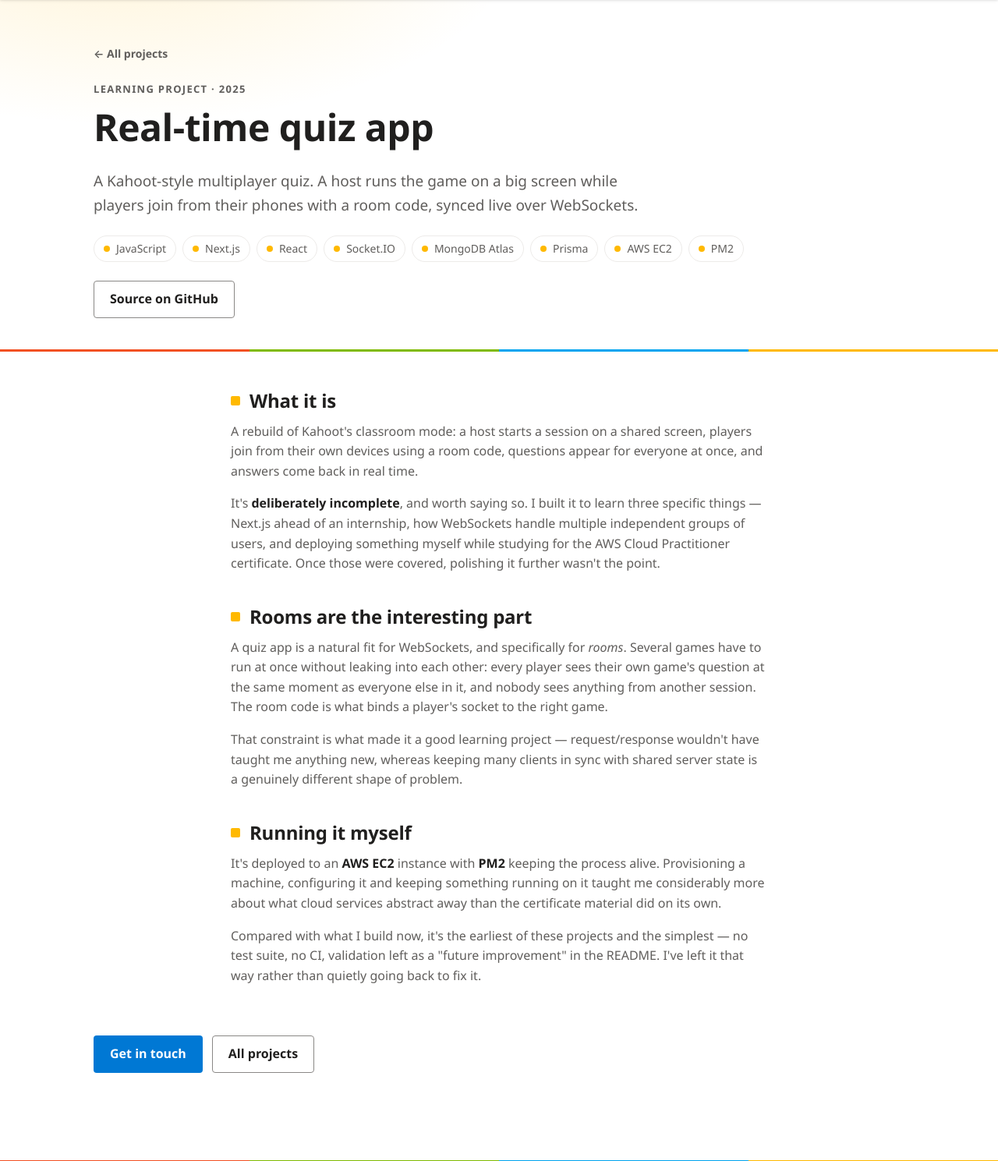
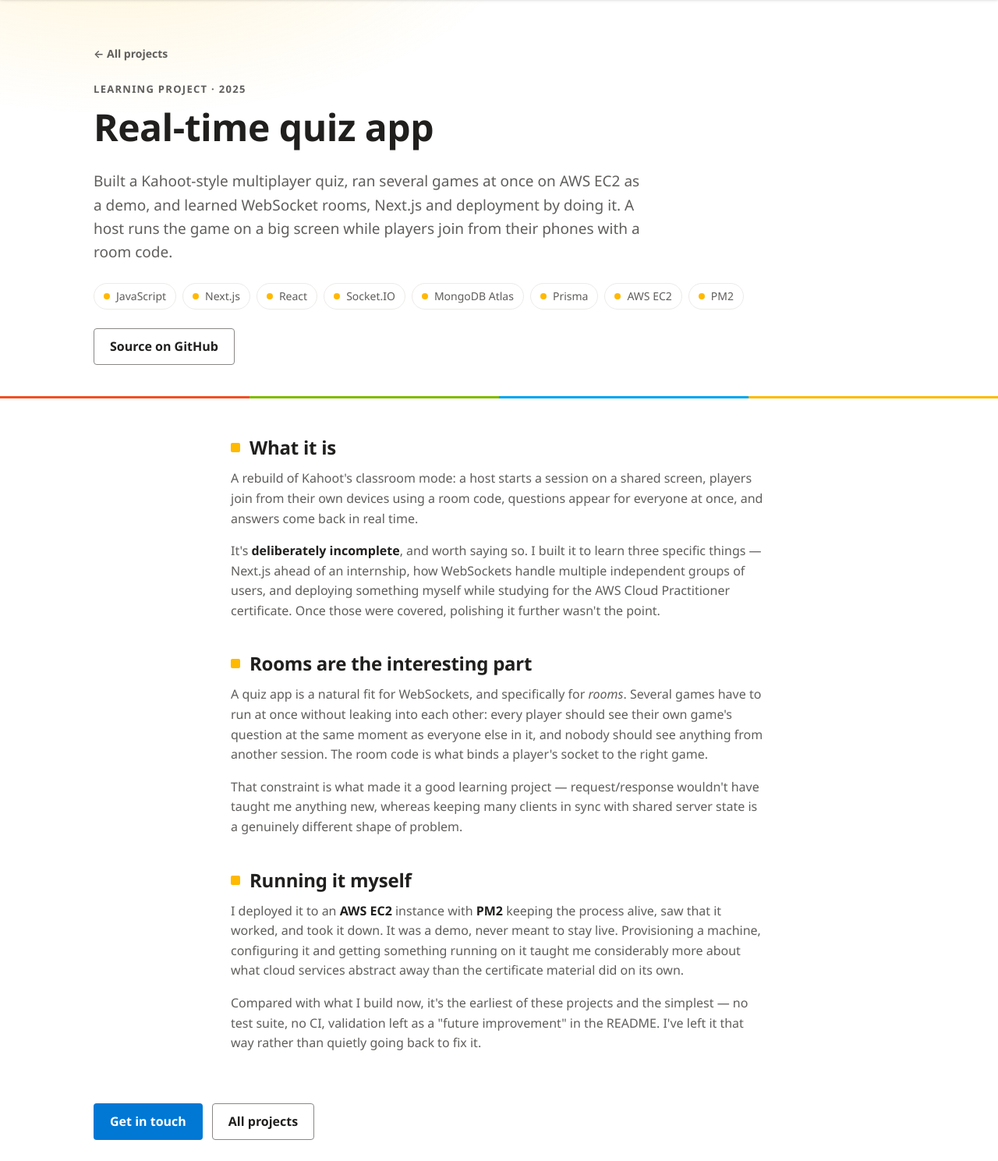
Before and after one commit to Ollie1994/portfolio, an ASP.NET Core app: page /projects/quiz in a window 1280 px wide. Shown: the part 67-1556 px from the top of the page at 78% size. Run offline with ASP.NET Core 8, Linux system fonts and the light colour scheme; data that the repository does not hold is empty; style sheets or scripts are compiled from the project's sources; some libraries are stand-ins or nearby versions.

Commit message:
Rewrite project summaries as what was achieved, how measured, and how (#46)
Each card and page intro now says what was accomplished, by what measure, and
by doing what. The measures are only things that are true: no invented figures,
and design claims worded as design.

Checked against the linked repositories. Väm's refresh runs two queries, so the
page no longer says one. The quiz does not guarantee that games stay separate,
so that is described as the goal. The quiz was a demo on EC2, taken down once it
worked, and the page now says so.

Closes #33

Co-Authored-By: Claude Opus 5.5 <noreply@anthropic.com>

```diff
--- a/src/Portfolio.Client/Pages/Projects/PortfolioProject.razor
+++ b/src/Portfolio.Client/Pages/Projects/PortfolioProject.razor
@@ -3,7 +3,7 @@
 <ProjectPage Title="This portfolio site"
              Kicker="Live · 2026"
              AccentClass="accent-blue"
-             Summary="A serverless portfolio on the Microsoft stack — Blazor WebAssembly in the browser, Azure Functions behind it, deployed automatically and running at zero cost."
+             Summary="Built and run a public site and API at $0 hosting, on limits that degrade rather than bill, by going serverless on Azure's free tiers: Blazor WebAssembly in the browser, an Azure Functions API that treats every request as hostile, and quality rules enforced by the build."
              Tech="@(new[] { "C#", ".NET 8", "Blazor WebAssembly", "Azure Functions", "Azure Static Web Apps", "GitHub Actions", "xUnit", "Application Insights" })"
              Links="@(new[] { new ProjectPage.ProjectLink("Source on GitHub", "https://github.com/Ollie1994/portfolio") })">
 
--- a/src/Portfolio.Client/Pages/Projects/QuizProject.razor
+++ b/src/Portfolio.Client/Pages/Projects/QuizProject.razor
@@ -3,7 +3,7 @@
 <ProjectPage Title="Real-time quiz app"
              Kicker="Learning project · 2025"
              AccentClass="accent-yellow"
-             Summary="A Kahoot-style multiplayer quiz. A host runs the game on a big screen while players join from their phones with a room code, synced live over WebSockets."
+             Summary="Built a Kahoot-style multiplayer quiz, ran several games at once on AWS EC2 as a demo, and learned WebSocket rooms, Next.js and deployment by doing it. A host runs the game on a big screen while players join from their phones with a room code."
              Tech="@(new[] { "JavaScript", "Next.js", "React", "Socket.IO", "MongoDB Atlas", "Prisma", "AWS EC2", "PM2" })"
              Links="@(new[] { new ProjectPage.ProjectLink("Source on GitHub", "https://github.com/Ollie1994/kahoot_clone_v5") })">
 
@@ -28,9 +28,9 @@
     <p>
         A quiz app is a natural fit for WebSockets, and specifically for <em>rooms</em>.
         Several games have to run at once without leaking into each other: every player
-        sees their own game's question at the same moment as everyone else in it, and
-        nobody sees anything from another session. The room code is what binds a player's
-        socket to the right game.
+        should see their own game's question at the same moment as everyone else in it, and
+        nobody should see anything from another session. The room code is what binds a
+        player's socket to the right game.
     </p>
 
     <p>
@@ -42,8 +42,9 @@
     <h2>Running it myself</h2>
 
     <p>
-        It's deployed to an <strong>AWS EC2</strong> instance with <strong>PM2</strong>
-        keeping the process alive. Provisioning a machine, configuring it and keeping
+        I deployed it to an <strong>AWS EC2</strong> instance with <strong>PM2</strong>
+        keeping the process alive, saw that it worked, and took it down. It was a demo,
+        never meant to stay live. Provisioning a machine, configuring it and getting
         something running on it taught me considerably more about what cloud services
         abstract away than the certificate material did on its own.
     </p>
--- a/src/Portfolio.Client/Pages/Projects/SeedingProject.razor
+++ b/src/Portfolio.Client/Pages/Projects/SeedingProject.razor
@@ -3,7 +3,7 @@
 <ProjectPage Title="Database seeding system"
              Kicker="Professional work · 2025–26"
              AccentClass="accent-green"
-             Summary="A modular seeding system for an education platform, giving every developer reproducible test data across environments and feeding the automated integration tests."
+             Summary="Gave developers on an education platform reproducible test data across environments, used in their daily work and the automated integration tests, by building a modular, schema-validated seeding system with configurable volumes and relationships."
              Tech="@(new[] { "JavaScript", "Express.js", "MongoDB", "Mongoose", "Faker", "AJV", "Lodash" })">
 
     <h2>What it is</h2>
--- a/src/Portfolio.Client/Pages/Projects/VamProject.razor
+++ b/src/Portfolio.Client/Pages/Projects/VamProject.razor
@@ -3,7 +3,7 @@
 <ProjectPage Title="Väm"
              Kicker="Soft launch · 2026"
              AccentClass="accent-red"
-             Summary="A phone-first map of where Gothenburg's food trucks are today: who is out, where, and until when. Every location is entered by hand, because a wrong pin costs more than a missing one."
+             Summary="Built a phone-first map of where Gothenburg's food trucks are today, where every location has to be confirmed by hand, by replacing a planned automatic design with manual entry from a phone. Designed so all visitors share one cached endpoint, refreshed about once a minute per region in normal use."
              Tech="@(new[] { "TypeScript", "Next.js 16", "React 19", "Supabase Postgres", "MapLibre GL JS", "Protomaps", "Tailwind CSS v4", "Vitest", "Vercel" })"
              Links="@(new[] { new ProjectPage.ProjectLink("Visit the site", "https://vararmaten.vercel.app"), new ProjectPage.ProjectLink("Source on GitHub", "https://github.com/Ollie1994/whereisfood") })">
 
@@ -66,8 +66,9 @@
     <p>
         The browser never talks to the database. The map polls a single endpoint every 60
         seconds while the tab is visible, and the CDN caches that response for 60 seconds.
-        In normal use that means about one database query a minute per region, however
-        many people have the map open.
+        In normal use that means
+        about one refresh from the database a minute per region, however many people have
+        the map open.
     </p>
 
     <p>
```
Also changed, not shown: src/Portfolio.Client/Pages/Home.razor (+4 -4 lines).
